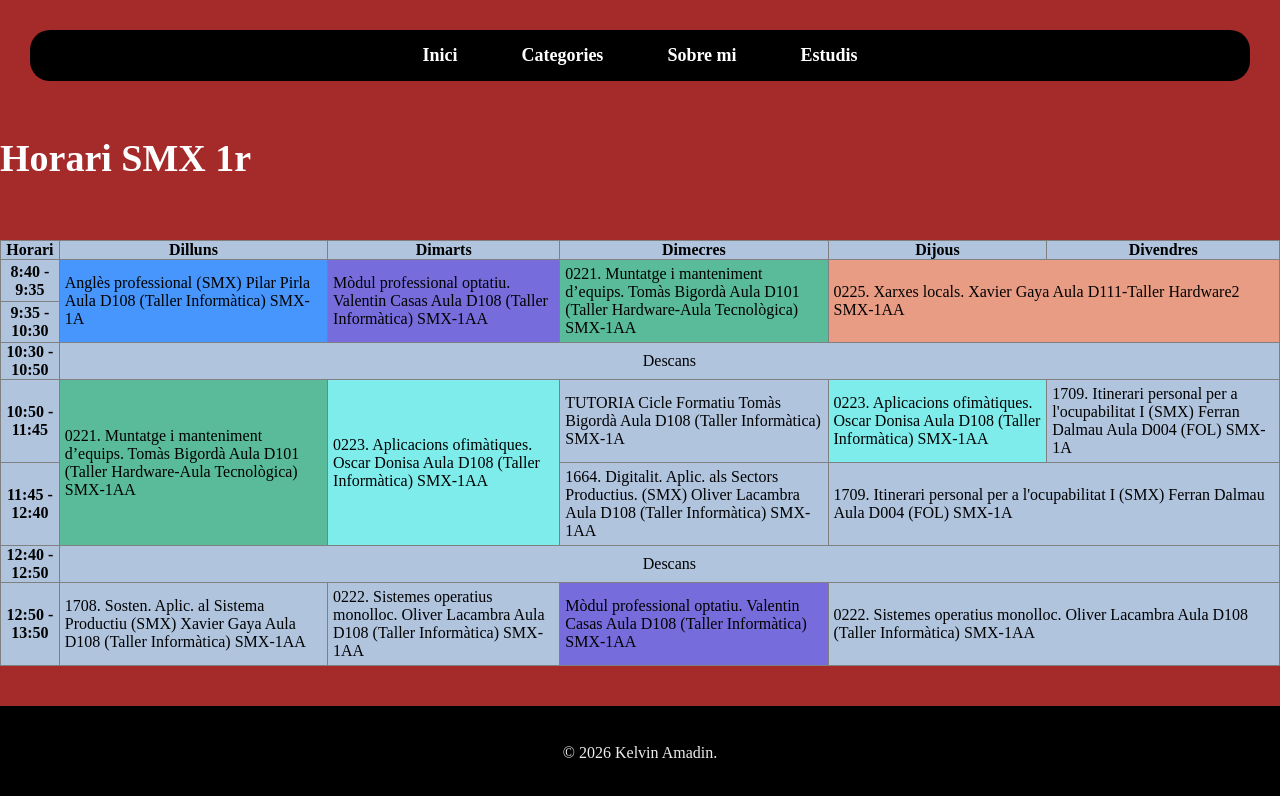
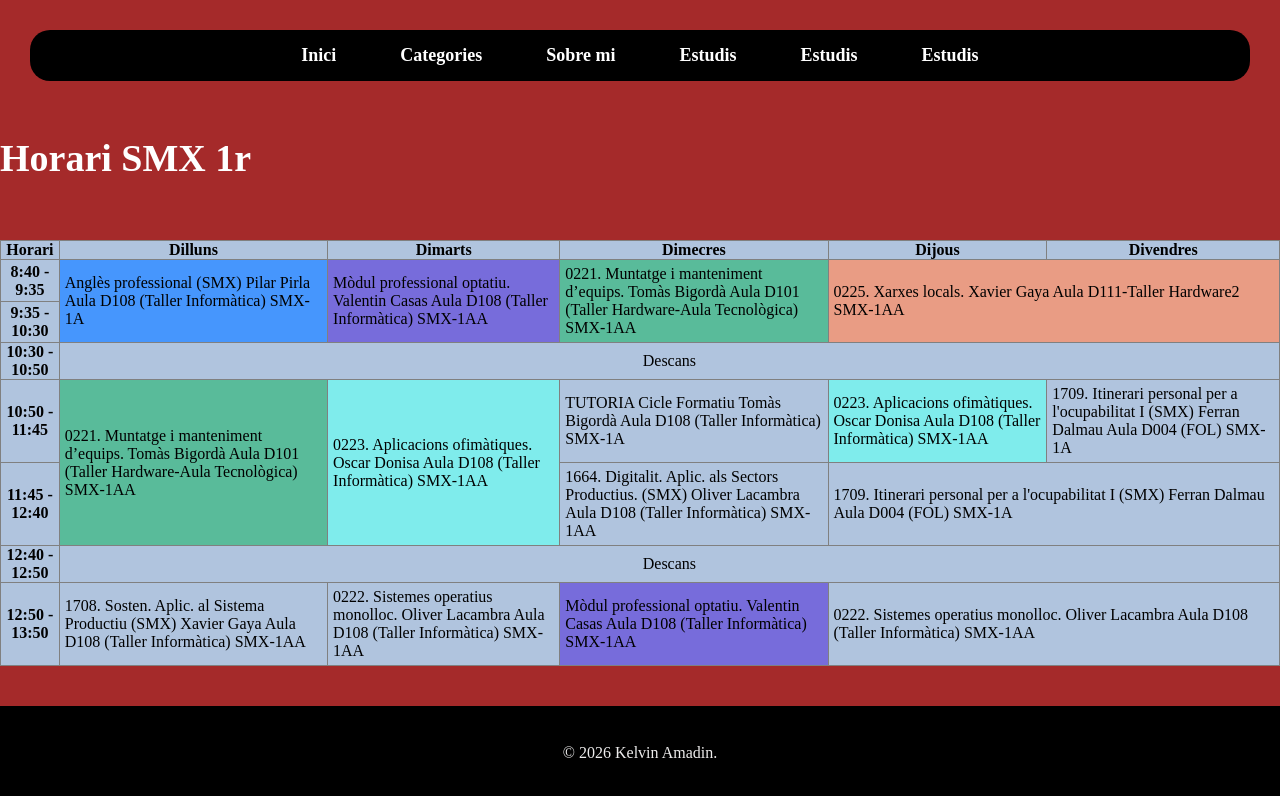
Before and after one commit to klvn-ctrl/elmeuportfoli, a plain HTML site: page pages/table.html in a window 1280 px wide. Drawn offline with Linux system fonts and the light colour scheme.

Commit message:
Update navigation links in table.html
Added links to 'Calendari.html' and 'Concte.html' in the navigation.

```diff
--- a/pages/table.html
+++ b/pages/table.html
@@ -13,6 +13,8 @@
         <a href="./categories.html">Categories</a>
         <a href="./sobre_mi.html">Sobre mi</a>
         <a href="./table.html">Estudis</a>
+        <a href="./Calendari.html">Estudis</a>
+        <a href="./Concte.html">Estudis</a>
     </nav>
 <main>
     <h1>Horari SMX 1r</h1>
@@ -90,3 +92,6 @@
 
 </body>
 </html>
+
+</body>
+</html>
```
